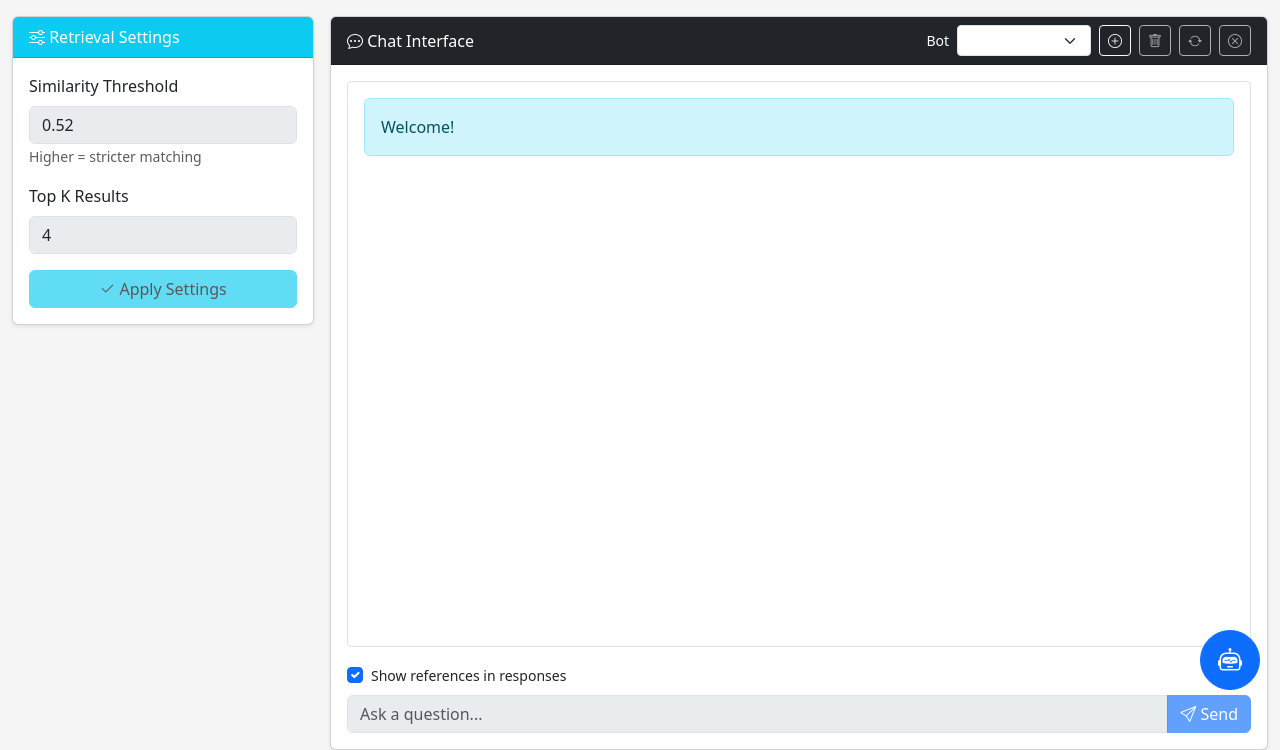
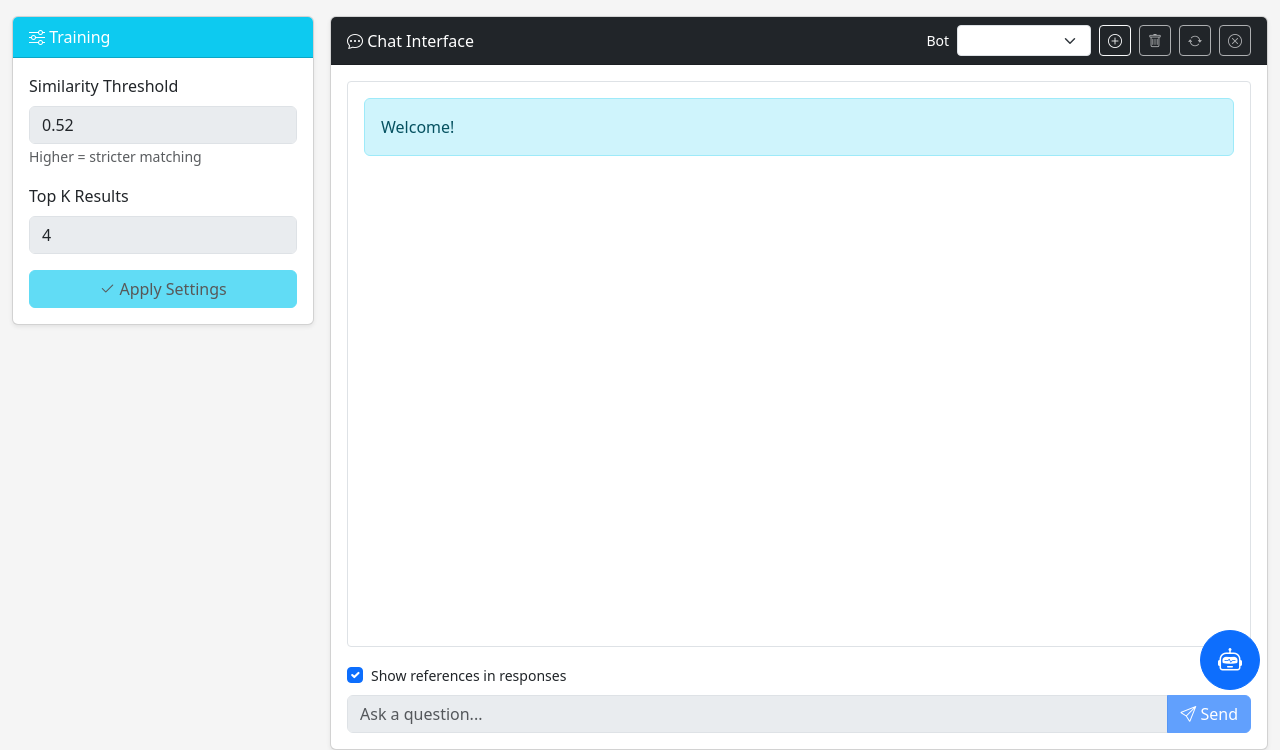
Before and after one commit to happycomputing/IntelliBot, a Flask app: page / in a window 1280 px wide. Shown: the part 50-800 px from the top of the page. Run offline with Flask 3, Linux system fonts and the light colour scheme; parts of the project's set-up code (start-up, migrations or seed data) failed here and were passed over; some libraries are stand-ins or nearby versions.

Commit message:
small local changes

```diff
--- a/templates/index.html
+++ b/templates/index.html
@@ -23,7 +23,7 @@
       <div class="col-md-3 d-flex flex-column h-100" id="sidebar-column">
         <div class="card">
           <div class="card-header bg-info text-white">
-            <i class="bi bi-sliders"></i> Retrieval Settings
+            <i class="bi bi-sliders"></i> Training
           </div>
           <div class="card-body">
             <div class="mb-3">
```
Also changed, not shown: README.md.
